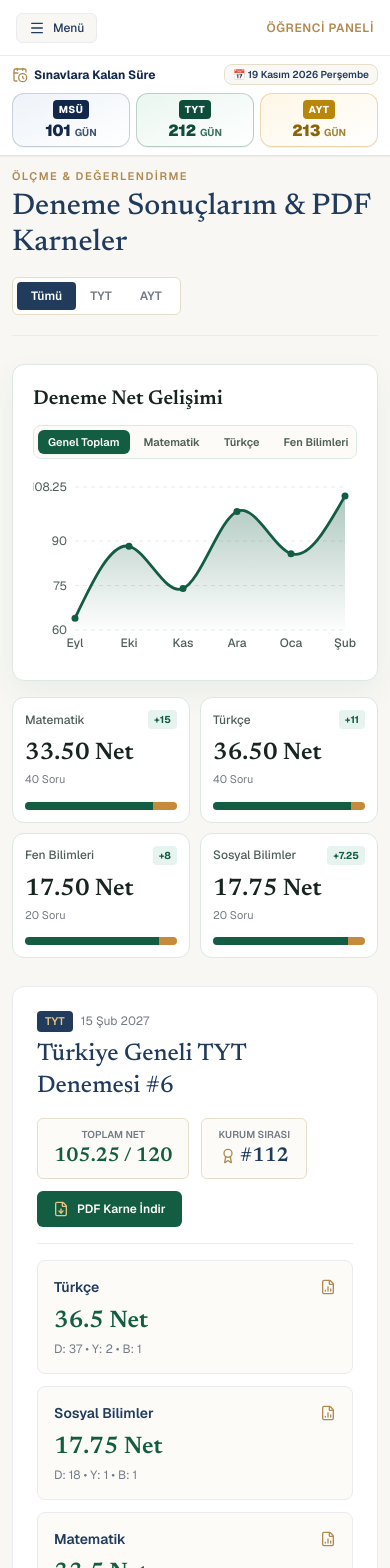
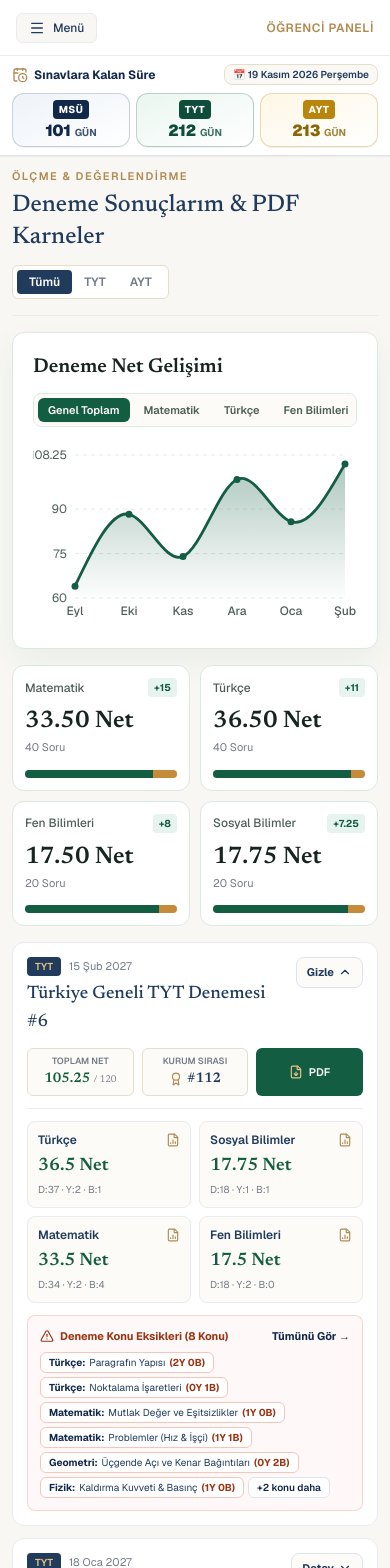
Before and after one commit to fatihhtaskesenn/dershane, a Next.js app: page /student/exams in a window 390 px wide. Shown: the top 1568 px of the page. Built offline with nearby package versions, Linux system fonts and the light colour scheme.

Commit message:
Mobilde deneme sonuclari ekrani kompakt ve acilir-kapanir yapildi

```diff
--- a/app/student/exams/page.tsx
+++ b/app/student/exams/page.tsx
@@ -2,26 +2,41 @@
 
 import React, { useState } from "react";
 import Link from "next/link";
-import { AlertTriangle, Award, FileBarChart2, FileDown } from "lucide-react";
+import {
+  AlertTriangle,
+  Award,
+  ChevronDown,
+  ChevronUp,
+  FileBarChart2,
+  FileDown,
+} from "lucide-react";
 import { useCampus } from "@/lib/campus-store";
 import { StudentNetCharts } from "@/components/student-net-charts";
 
 export default function StudentExamsPage() {
   const { activeStudent } = useCampus();
   const [filter, setFilter] = useState<"Tümü" | "TYT" | "AYT">("Tümü");
+  const [expandedExamIds, setExpandedExamIds] = useState<Record<string, boolean>>({});
 
   const filteredExams = activeStudent.exams.filter((e) =>
     filter === "Tümü" ? true : e.type === filter
   );
 
+  const toggleExam = (id: string, defaultOpen: boolean) => {
+    setExpandedExamIds((prev) => {
+      const current = prev[id] ?? defaultOpen;
+      return { ...prev, [id]: !current };
+    });
+  };
+
   return (
-    <div className="space-y-7">
-      <div className="flex flex-col justify-between gap-4 border-b border-[#E9EBEE] pb-5 sm:flex-row sm:items-end">
+    <div className="space-y-4 sm:space-y-7">
+      <div className="flex flex-col justify-between gap-3 border-b border-[#E9EBEE] pb-4 sm:flex-row sm:items-end sm:gap-4 sm:pb-5">
         <div>
           <p className="text-[11px] font-semibold tracking-[0.14em] text-[#B18A52] uppercase">
             Ölçme &amp; Değerlendirme
           </p>
-          <h1 className="font-editorial mt-1 text-3xl font-medium text-[#203B5C]">
+          <h1 className="font-editorial mt-1 text-2xl font-medium text-[#203B5C] sm:text-3xl">
             Deneme Sonuçlarım &amp; PDF Karneler
           </h1>
         </div>
@@ -32,7 +47,7 @@ export default function StudentExamsPage() {
               key={tab}
               type="button"
               onClick={() => setFilter(tab)}
-              className={`rounded px-3.5 py-1.5 text-xs font-semibold transition-colors ${
+              className={`rounded px-3 py-1 text-xs font-semibold transition-colors sm:px-3.5 sm:py-1.5 ${
                 filter === tab
                   ? "bg-[#203B5C] text-white"
                   : "text-[#737B86] hover:text-[#203B5C]"
@@ -46,105 +61,123 @@ export default function StudentExamsPage() {
 
       <StudentNetCharts exams={activeStudent.exams} />
 
-      <div className="space-y-5">
-        {filteredExams.map((exam) => (
+      <div className="space-y-3 sm:space-y-5">
+        {filteredExams.map((exam, index) => {
+          const defaultOpen = index === 0;
+          const isMobileOpen = expandedExamIds[exam.id] ?? defaultOpen;
+          const weakTopics = (exam.topicBreakdown ?? []).filter(
+            (t) => t.wrong > 0 || t.empty > 0
+          );
+
+          return (
             <div
               key={exam.id}
-            className="rounded-xl border border-[#E9EBEE] bg-white p-6"
+              className="rounded-xl border border-[#E9EBEE] bg-white p-3.5 sm:p-6"
             >
-            <div className="flex flex-col justify-between gap-4 border-b border-[#E9EBEE] pb-4 sm:flex-row sm:items-center">
+              <div className="flex flex-col justify-between gap-3 border-b border-[#E9EBEE] pb-3 sm:flex-row sm:items-center sm:gap-4 sm:pb-4">
+                <div className="flex items-start justify-between gap-2">
                   <div>
                     <div className="flex items-center gap-2">
-                  <span className="rounded bg-[#203B5C] px-2 py-0.5 text-[11px] font-semibold text-[#E8C483]">
+                      <span className="rounded bg-[#203B5C] px-2 py-0.5 text-[10px] font-semibold text-[#E8C483] sm:text-[11px]">
                         {exam.type}
                       </span>
-                  <span className="text-xs text-[#737B86]">{exam.date}</span>
+                      <span className="text-[11px] text-[#737B86] sm:text-xs">
+                        {exam.date}
+                      </span>
                     </div>
-                <h2 className="font-editorial mt-1.5 text-2xl font-medium text-[#203B5C]">
+                    <h2 className="font-editorial mt-1 text-lg font-medium text-[#203B5C] sm:mt-1.5 sm:text-2xl">
                       {exam.title}
                     </h2>
                   </div>
+                  <button
+                    type="button"
+                    onClick={() => toggleExam(exam.id, defaultOpen)}
+                    className="inline-flex shrink-0 items-center gap-1 rounded-lg border border-[#DCE4EE] bg-[#FCFBF8] px-2.5 py-1.5 text-[11px] font-bold text-[#203B5C] sm:hidden"
+                  >
+                    <span>{isMobileOpen ? "Gizle" : "Detay"}</span>
+                    {isMobileOpen ? (
+                      <ChevronUp className="h-3.5 w-3.5" />
+                    ) : (
+                      <ChevronDown className="h-3.5 w-3.5" />
+                    )}
+                  </button>
+                </div>
 
-              <div className="flex flex-wrap items-center gap-3">
-                <div className="rounded-md border border-[#E5DEC9] bg-[#FCFBF8] px-4 py-2 text-center">
-                  <p className="text-[10px] font-semibold text-[#737B86] uppercase">
+                <div className="grid grid-cols-3 items-center gap-2 sm:flex sm:flex-wrap sm:gap-3">
+                  <div className="rounded-md border border-[#E5DEC9] bg-[#FCFBF8] px-2.5 py-1.5 text-center sm:px-4 sm:py-2">
+                    <p className="text-[9px] font-semibold text-[#737B86] uppercase sm:text-[10px]">
                       Toplam Net
                     </p>
-                  <p className="font-editorial text-xl font-semibold text-[#135D43]">
-                    {exam.totalNet} / {exam.maxNet}
+                    <p className="font-editorial text-sm font-semibold text-[#135D43] sm:text-xl">
+                      {exam.totalNet}{" "}
+                      <span className="text-[10px] font-normal text-[#737B86] sm:text-sm">
+                        / {exam.maxNet}
+                      </span>
                     </p>
                   </div>
-                <div className="rounded-md border border-[#E5DEC9] bg-[#FCFBF8] px-4 py-2 text-center">
-                  <p className="text-[10px] font-semibold text-[#737B86] uppercase">
+                  <div className="rounded-md border border-[#E5DEC9] bg-[#FCFBF8] px-2.5 py-1.5 text-center sm:px-4 sm:py-2">
+                    <p className="text-[9px] font-semibold text-[#737B86] uppercase sm:text-[10px]">
                       Kurum Sırası
                     </p>
-                  <p className="font-editorial flex items-center justify-center gap-1 text-xl font-semibold text-[#203B5C]">
-                    <Award className="h-4 w-4 text-[#B18A52]" />#{exam.rank}
+                    <p className="font-editorial flex items-center justify-center gap-1 text-sm font-semibold text-[#203B5C] sm:text-xl">
+                      <Award className="h-3.5 w-3.5 text-[#B18A52] sm:h-4 sm:w-4" />
+                      #{exam.rank}
                     </p>
                   </div>
                   <button
                     type="button"
                     onClick={() => window.print()}
-                  className="inline-flex items-center gap-2 rounded-md bg-[#135D43] px-4 py-2.5 text-xs font-semibold text-white hover:bg-[#0E4A35]"
+                    className="inline-flex h-full items-center justify-center gap-1.5 rounded-md bg-[#135D43] px-2.5 py-2 text-[11px] font-semibold text-white hover:bg-[#0E4A35] sm:gap-2 sm:px-4 sm:py-2.5 sm:text-xs"
                   >
-                  <FileDown className="h-4 w-4 text-[#E8C483]" />
-                  <span>PDF Karne İndir</span>
+                    <FileDown className="h-3.5 w-3.5 shrink-0 text-[#E8C483] sm:h-4 sm:w-4" />
+                    <span className="sm:hidden">PDF</span>
+                    <span className="hidden sm:inline">PDF Karne İndir</span>
                   </button>
                 </div>
               </div>
 
-            <div className="mt-4 grid grid-cols-1 gap-3 sm:grid-cols-2 lg:grid-cols-4">
+              <div className={`${isMobileOpen ? "block" : "hidden"} sm:block`}>
+                <div className="mt-3 grid grid-cols-2 gap-2 sm:mt-4 sm:gap-3 lg:grid-cols-4">
                   {exam.subjects.map((sub) => (
                     <div
                       key={sub.name}
-                  className="rounded-lg border border-[#E9EBEE] bg-[#FCFBF8] p-4"
+                      className="rounded-lg border border-[#E9EBEE] bg-[#FCFBF8] p-2.5 sm:p-4"
                     >
-                  <div className="flex items-center justify-between">
-                    <span className="text-sm font-semibold text-[#203B5C]">
+                      <div className="flex items-center justify-between gap-1">
+                        <span className="truncate text-xs font-semibold text-[#203B5C] sm:text-sm">
                           {sub.name}
                         </span>
-                    <FileBarChart2 className="h-4 w-4 text-[#B18A52]" />
+                        <FileBarChart2 className="h-3.5 w-3.5 shrink-0 text-[#B18A52] sm:h-4 sm:w-4" />
                       </div>
-                  <p className="font-editorial mt-2 text-2xl font-semibold text-[#135D43]">
+                      <p className="font-editorial mt-1 text-lg font-semibold text-[#135D43] sm:mt-2 sm:text-2xl">
                         {sub.net} Net
                       </p>
-                  <p className="mt-1 text-xs text-[#737B86]">
-                    D: {sub.correct} • Y: {sub.wrong} • B: {sub.empty}
+                      <p className="mt-0.5 text-[10px] text-[#737B86] sm:mt-1 sm:text-xs">
+                        D:{sub.correct} · Y:{sub.wrong} · B:{sub.empty}
                       </p>
                     </div>
                   ))}
                 </div>
 
-            {exam.topicBreakdown && exam.topicBreakdown.length > 0 && (
-              <div className="mt-4 rounded-lg border border-[#F5C6BA]/70 bg-[#FDF0ED]/40 p-4">
+                {weakTopics.length > 0 && (
+                  <div className="mt-3 rounded-lg border border-[#F5C6BA]/70 bg-[#FDF0ED]/40 p-3 sm:mt-4 sm:p-4">
                     <div className="flex flex-wrap items-center justify-between gap-2">
-                  <p className="flex items-center gap-1.5 text-xs font-bold text-[#9A3412]">
+                      <p className="flex items-center gap-1.5 text-[11px] font-bold text-[#9A3412] sm:text-xs">
                         <AlertTriangle className="h-3.5 w-3.5" />
-                    <span>
-                      Deneme Konu Eksikleri (
-                      {
-                        exam.topicBreakdown.filter(
-                          (t) => t.wrong > 0 || t.empty > 0
-                        ).length
-                      }{" "}
-                      Konu)
-                    </span>
+                        <span>Deneme Konu Eksikleri ({weakTopics.length} Konu)</span>
                       </p>
                       <Link
                         href="/student/weak-topics"
                         className="text-[11px] font-bold text-[#11284B] hover:underline"
                       >
-                    Tüm Konu Eksiklerimi Gör →
+                        Tümünü Gör →
                       </Link>
                     </div>
-                <div className="mt-2.5 flex flex-wrap gap-1.5">
-                  {exam.topicBreakdown
-                    .filter((t) => t.wrong > 0 || t.empty > 0)
-                    .slice(0, 12)
-                    .map((t, idx) => (
+                    <div className="mt-2 flex flex-wrap gap-1 sm:mt-2.5 sm:gap-1.5">
+                      {weakTopics.slice(0, 6).map((t, idx) => (
                         <span
                           key={`${t.subject}-${t.topic}-${idx}`}
-                        className="inline-flex items-center gap-1 rounded-md border border-[#F5C6BA] bg-white px-2.5 py-1 text-[11px]"
+                          className="inline-flex items-center gap-1 rounded-md border border-[#F5C6BA] bg-white px-2 py-0.5 text-[10px] sm:px-2.5 sm:py-1 sm:text-[11px]"
                         >
                           <strong className="text-[#11284B]">{t.subject}:</strong>
                           <span className="text-[#203B5C]">{t.topic}</span>
@@ -153,11 +186,21 @@ export default function StudentExamsPage() {
                           </span>
                         </span>
                       ))}
+                      {weakTopics.length > 6 && (
+                        <Link
+                          href="/student/weak-topics"
+                          className="inline-flex items-center rounded-md border border-[#DCE4EE] bg-white px-2 py-0.5 text-[10px] font-semibold text-[#11284B]"
+                        >
+                          +{weakTopics.length - 6} konu daha
+                        </Link>
+                      )}
                     </div>
                   </div>
                 )}
               </div>
-        ))}
+            </div>
+          );
+        })}
       </div>
     </div>
   );
```
Lines whose indentation alone changed are shown as unchanged.
